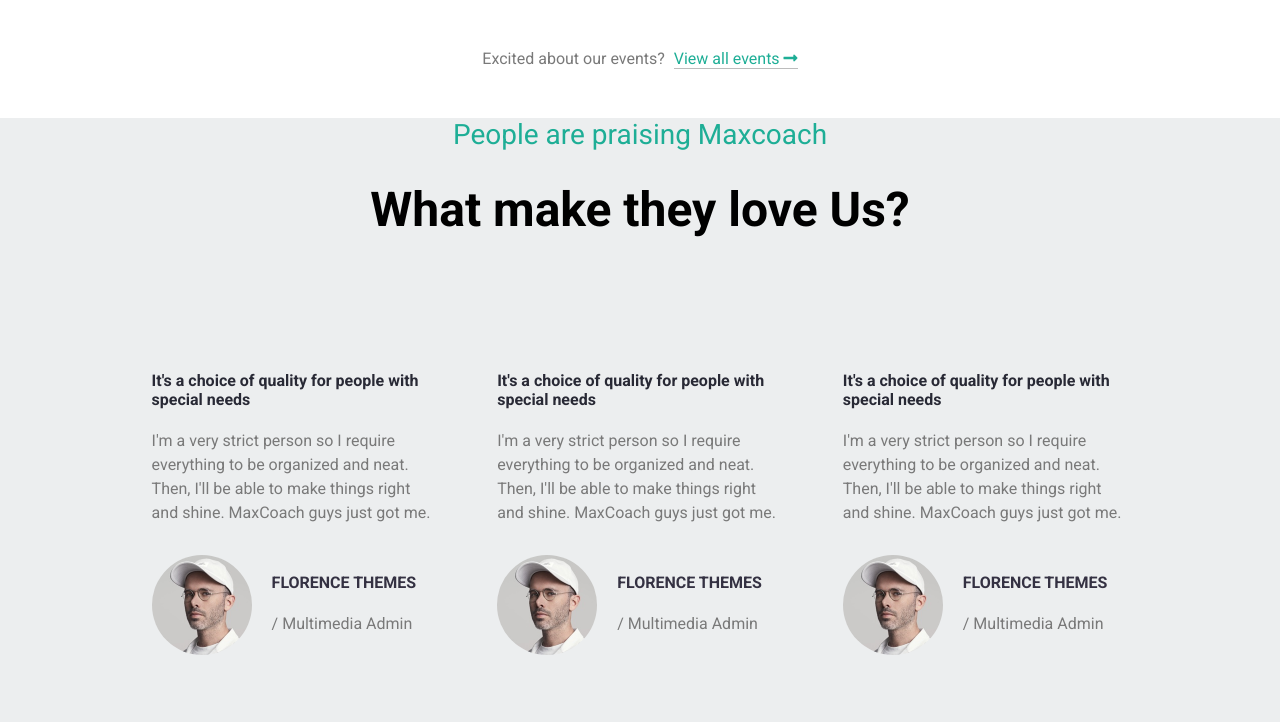
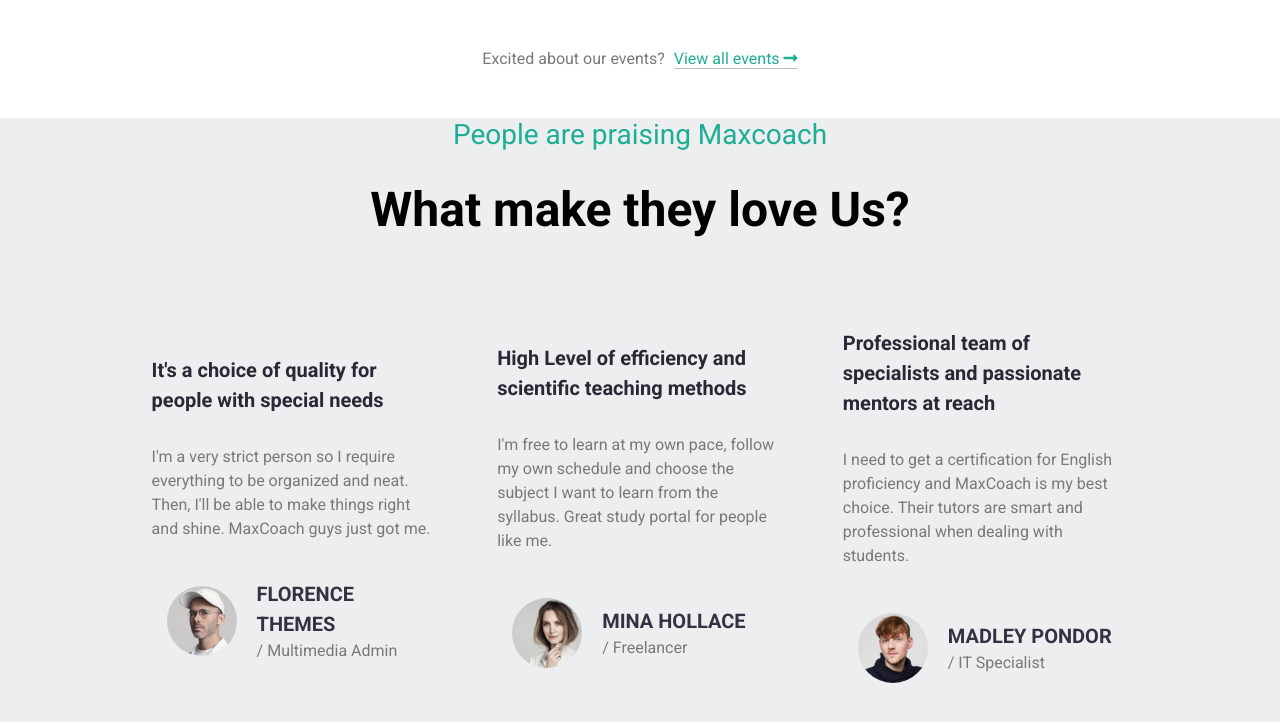
Before and after one commit to giuseppe-lana27/proj-html-vuejs, a website: page index.html in a window 1280 px wide. Shown: the part 5253-5975 px from the top of the page. Drawn offline with nearby package versions, Linux system fonts and the light colour scheme.

Commit message:
Completati box recensioni

```diff
--- a/index.html
+++ b/index.html
@@ -380,29 +380,29 @@
                                 <img src="img/testimonial-avata-03.jpg" alt="Testimonial">
                                 <div class="person-description">
                                     <h4 class="person-name">Florence Themes</h4>
-                                    <p>/ Multimedia Admin</p>
+                                    <p class="job">/ Multimedia Admin</p>
                                 </div>
                             </div>
                         </div>
                         <div class="person-review">
-                            <h4>It's a choice of quality for people with special needs</h4>
-                            <p>I'm a very strict person so I require everything to be organized and neat. Then, I'll be able to make things right and shine. MaxCoach guys just got me. </p>
+                            <h4>High Level of efficiency and scientific teaching methods</h4>
+                            <p>I'm free to learn at my own pace, follow my own schedule and choose the subject I want to learn from the syllabus. Great study portal for people like me.</p>
                             <div class="person-avatar">
-                                <img src="img/testimonial-avata-03.jpg" alt="Testimonial">
+                                <img src="img/testimonial-avata-02.jpg" alt="Testimonial">
                                 <div class="person-description">
-                                    <h4 class="person-name">Florence Themes</h4>
-                                    <p>/ Multimedia Admin</p>
+                                    <h4 class="person-name">Mina Hollace</h4>
+                                    <p class="job">/ Freelancer</p>
                                 </div>
                             </div>
                         </div>
                         <div class="person-review">
-                            <h4>It's a choice of quality for people with special needs</h4>
-                            <p>I'm a very strict person so I require everything to be organized and neat. Then, I'll be able to make things right and shine. MaxCoach guys just got me. </p>
+                            <h4>Professional team of specialists and passionate mentors at reach</h4>
+                            <p>I need to get a certification for English proficiency and MaxCoach is my best choice. Their tutors are smart and professional when dealing with students.</p>
                             <div class="person-avatar">
-                                <img src="img/testimonial-avata-03.jpg" alt="Testimonial">
+                                <img src="img/testimonial-avata-04.jpg" alt="Testimonial">
                                 <div class="person-description">
-                                    <h4 class="person-name">Florence Themes</h4>
-                                    <p>/ Multimedia Admin</p>
+                                    <h4 class="person-name">Madley Pondor</h4>
+                                    <p class="job">/ IT Specialist</p>
                                 </div>
                             </div>
                         </div>
--- a/src/Partials/_main.scss
+++ b/src/Partials/_main.scss
@@ -425,8 +425,10 @@
             margin: 0 15px;
             padding: 15px;
             h4{
+                font-size: 20px;
                 color: $takstitle_color;
-                margin-bottom: 20px;
+                margin-bottom: 30px;
+                line-height: 1.5;
             }
             p{
                 color: $paragraph_color;
@@ -434,11 +436,12 @@
             }
             .person-avatar{
                 height: 100px;
-                margin-top: 30px;
                 display: flex;
                 align-items: center;
+                margin-top: 30px;
+                padding: 15px;
                 img{
-                    height: 100%;
+                    height: 70px;
                     border-radius: 100%;
                 }
                 .person-description{
@@ -446,6 +449,11 @@
                     .person-name{
                         text-transform: uppercase;
                         color: $navlink-color;
+                        margin: 0;
+                    }
+                    .job{
+                        color: $paragraph_color;
+
                     }
                 }
             }
```
Also changed, not shown: dist/app.css.
